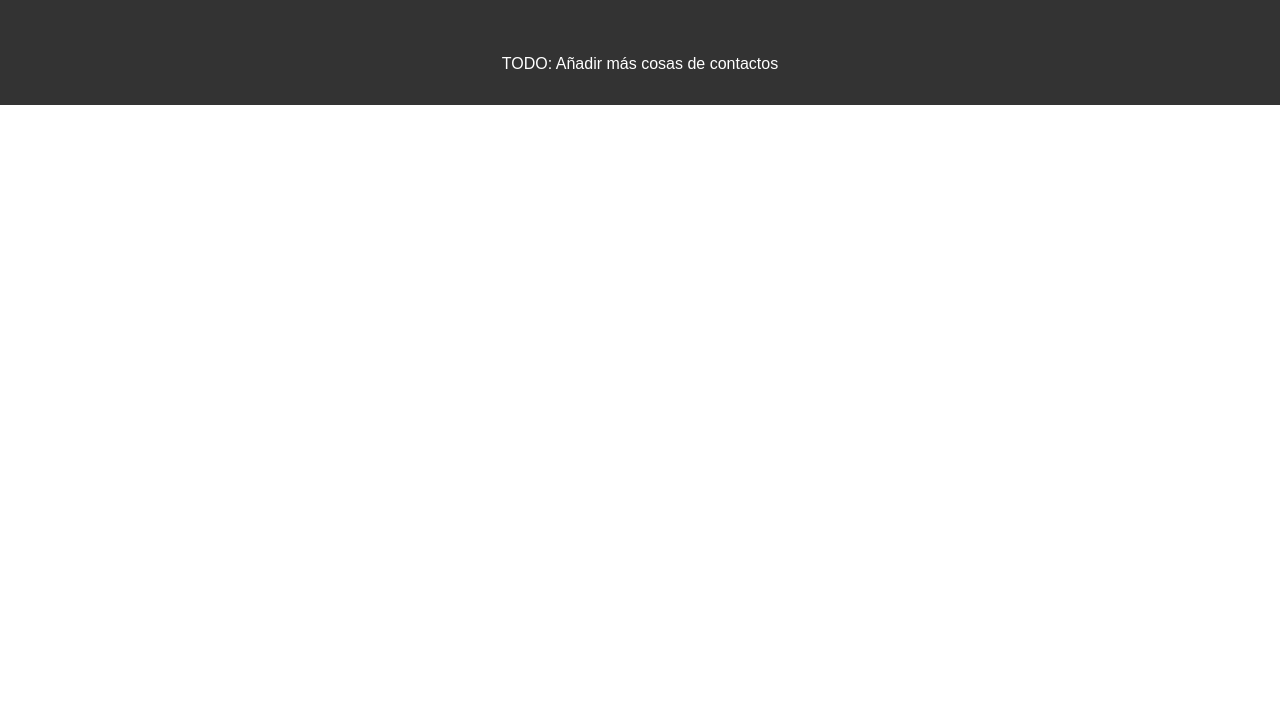
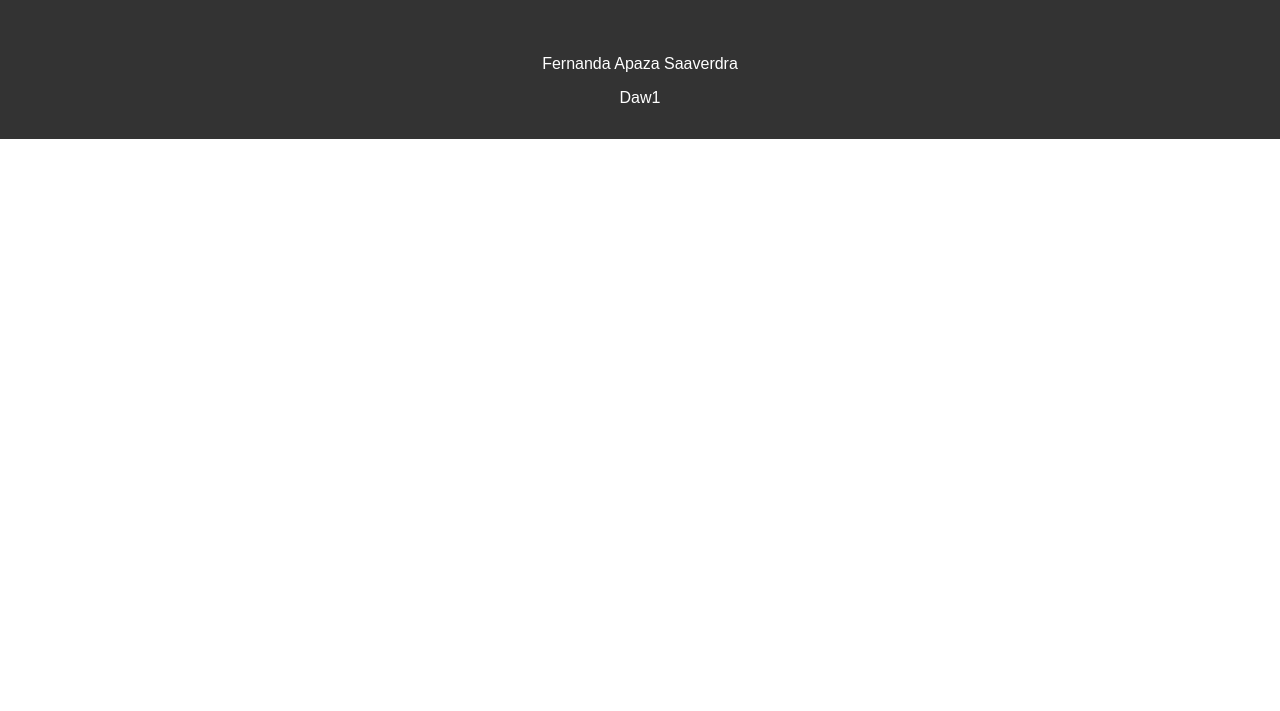
Before and after one commit to FernandaAS1/ExamenED-2324, a plain HTML site: page index.html in a window 1280 px wide. Shown: the part 89-800 px from the top of the page. Drawn offline with Linux system fonts and the light colour scheme.

Commit message:
cambiando footer informacion

```diff
--- a/index.html
+++ b/index.html
@@ -16,7 +16,8 @@
     </main>
 
     <footer>
-        <p>TODO: Añadir más cosas de contactos</p>
+        <p>Fernanda Apaza Saaverdra</p>
+        <p>Daw1</p>
     </footer>
 
     <script src="script.js"></script>
```
